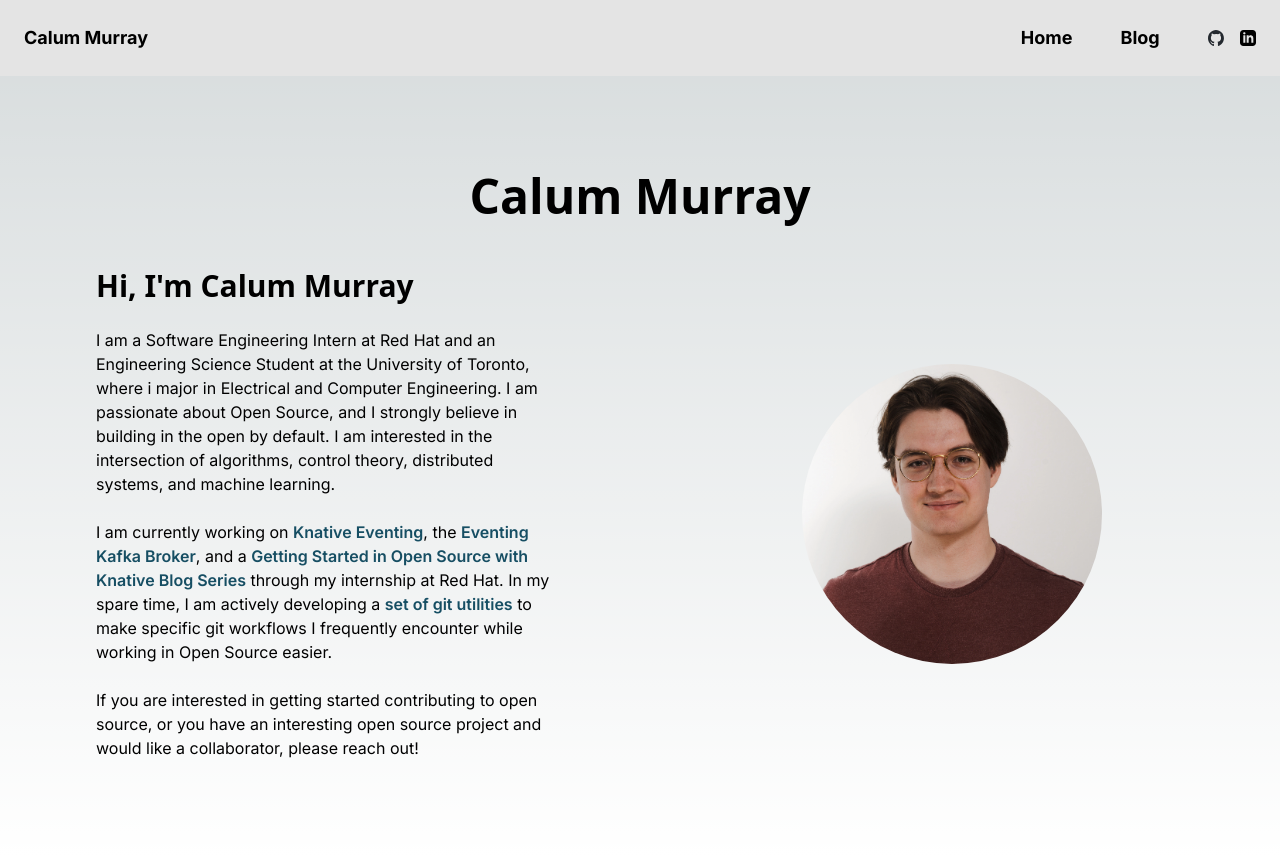
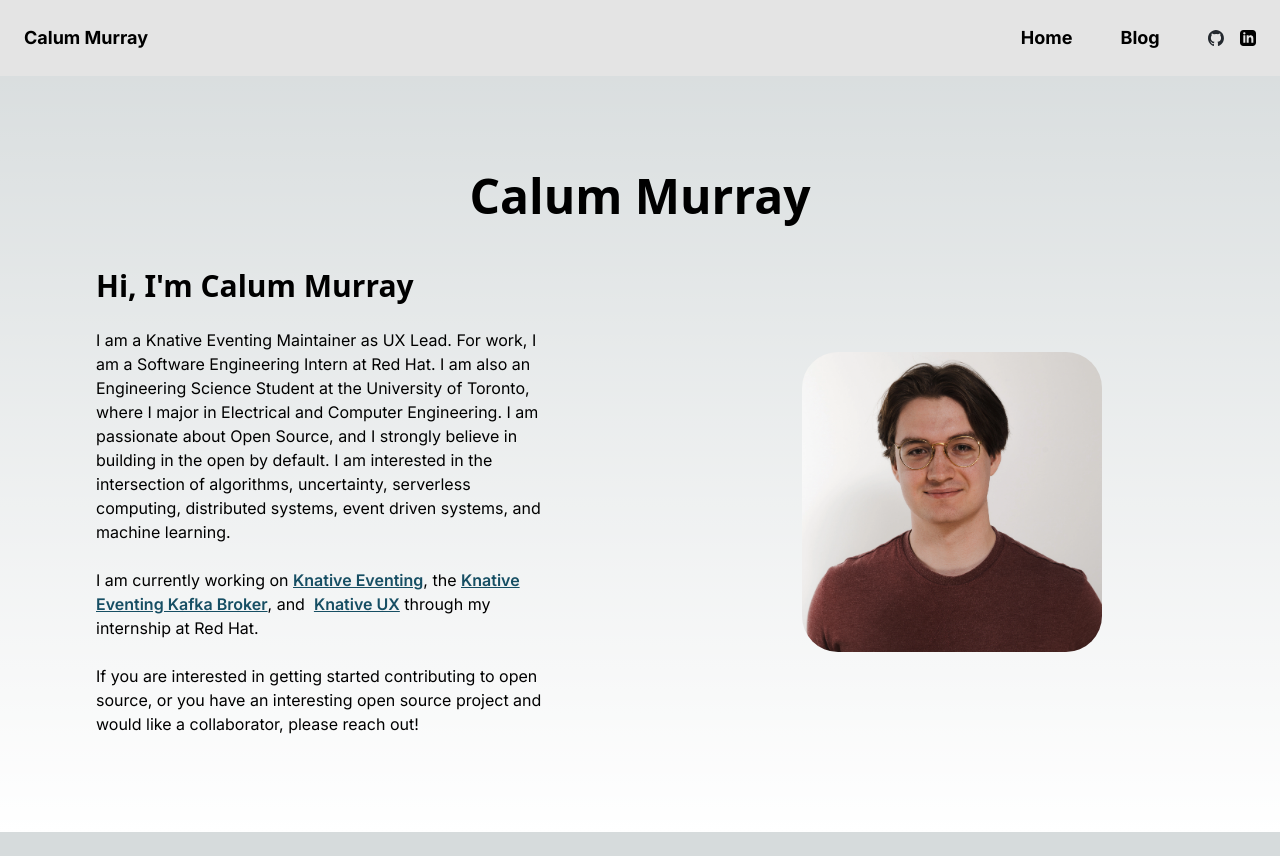
Before and after one commit to Cali0707/calummurray.dev, a Next.js app: page / in a window 1280 px wide. After the commit the page ends 832 px from the top, so only its background shows below. Built offline with nearby package versions, Linux system fonts and the light colour scheme.

Commit message:
chore: cleaned up content on home page
Signed-off-by: Cali0707 <calumramurray@gmail.com>

```diff
--- a/src/app/page.tsx
+++ b/src/app/page.tsx
@@ -14,7 +14,7 @@ export default function Home() {
             alt={"Calum's profile photo"}
             width={300}
             height={300}
-            className="rounded-full"
+            className="rounded-[36px]"
           />
         </div>
         <div className="lg:col-start-1 lg:row-start-1">
@@ -23,12 +23,13 @@ export default function Home() {
           </h3>
           <br />
           <p>
-            I am a Software Engineering Intern at Red Hat and an Engineering
-            Science Student at the University of Toronto, where i major in
+            I am a Knative Eventing Maintainer as UX Lead. For work, I am a Software Engineering
+            Intern at Red Hat. I am also an Engineering
+            Science Student at the University of Toronto, where I major in
             Electrical and Computer Engineering. I am passionate about Open
             Source, and I strongly believe in building in the open by default. I
-            am interested in the intersection of algorithms, control theory,
-            distributed systems, and machine learning.
+            am interested in the intersection of algorithms, uncertainty, serverless computing,
+            distributed systems, event driven systems, and machine learning.
           </p>
           <br />
           <p>
@@ -36,7 +37,7 @@ export default function Home() {
             <a
               href={"https://github.com/knative/eventing"}
               className={
-                "font-semibold transition-colors text-cyan-900 hover:text-cyan-600 dark:text-cyan-600 hover:dark:text-cyan-500"
+                "font-semibold transition-colors text-cyan-900 hover:text-cyan-600 dark:text-cyan-600 hover:dark:text-cyan-500 underline"
               }
               target={"_blank"}
               rel={"noopener noreferrer"}
@@ -45,44 +46,31 @@ export default function Home() {
             </a>
             , the&nbsp;
             <a
-              href={"https://github.com/knative-sandbox/eventing-kafka-broker"}
+              href={"https://github.com/knative-extensions/eventing-kafka-broker"}
               className={
-                "font-semibold transition-colors text-cyan-900 hover:text-cyan-600 dark:text-cyan-600 hover:dark:text-cyan-500"
+                "font-semibold transition-colors text-cyan-900 hover:text-cyan-600 dark:text-cyan-600 hover:dark:text-cyan-500 underline"
               }
               target={"_blank"}
               rel={"noopener noreferrer"}
             >
-              Eventing Kafka Broker
+              Knative Eventing Kafka Broker
             </a>
-            , and a&nbsp;
+            , and &nbsp;
             <a
               href={
-                "https://knative.dev/blog/articles/getting-started-blog-p0/"
+                "https://github.com/knative/ux/"
               }
               className={
-                "font-semibold transition-colors text-cyan-900 hover:text-cyan-600 dark:text-cyan-600 hover:dark:text-cyan-500"
+                "font-semibold transition-colors text-cyan-900 hover:text-cyan-600 dark:text-cyan-600 hover:dark:text-cyan-500 underline"
               }
               target={"_blank"}
               rel={"noopener noreferrer"}
             >
-              Getting Started in Open Source with Knative Blog Series
+              Knative UX
             </a>{" "}
-            through my internship at Red Hat. In my spare time, I am actively
-            developing a&nbsp;
-            <a
-              href={"https://github.com/Cali0707/git-utils/"}
-              className={
-                "font-semibold transition-colors text-cyan-900 hover:text-cyan-600 dark:text-cyan-600 hover:dark:text-cyan-500"
-              }
-              target={"_blank"}
-              rel={"noopener noreferrer"}
-            >
-              set of git utilities
-            </a>
-            &nbsp;to make specific git workflows I frequently encounter while
-            working in Open Source easier.
-          </p>
-          <br />
+            through my internship at Red Hat.
+            </p>
+            <br />
           <p>
             If you are interested in getting started contributing to open
             source, or you have an interesting open source project and would
```
